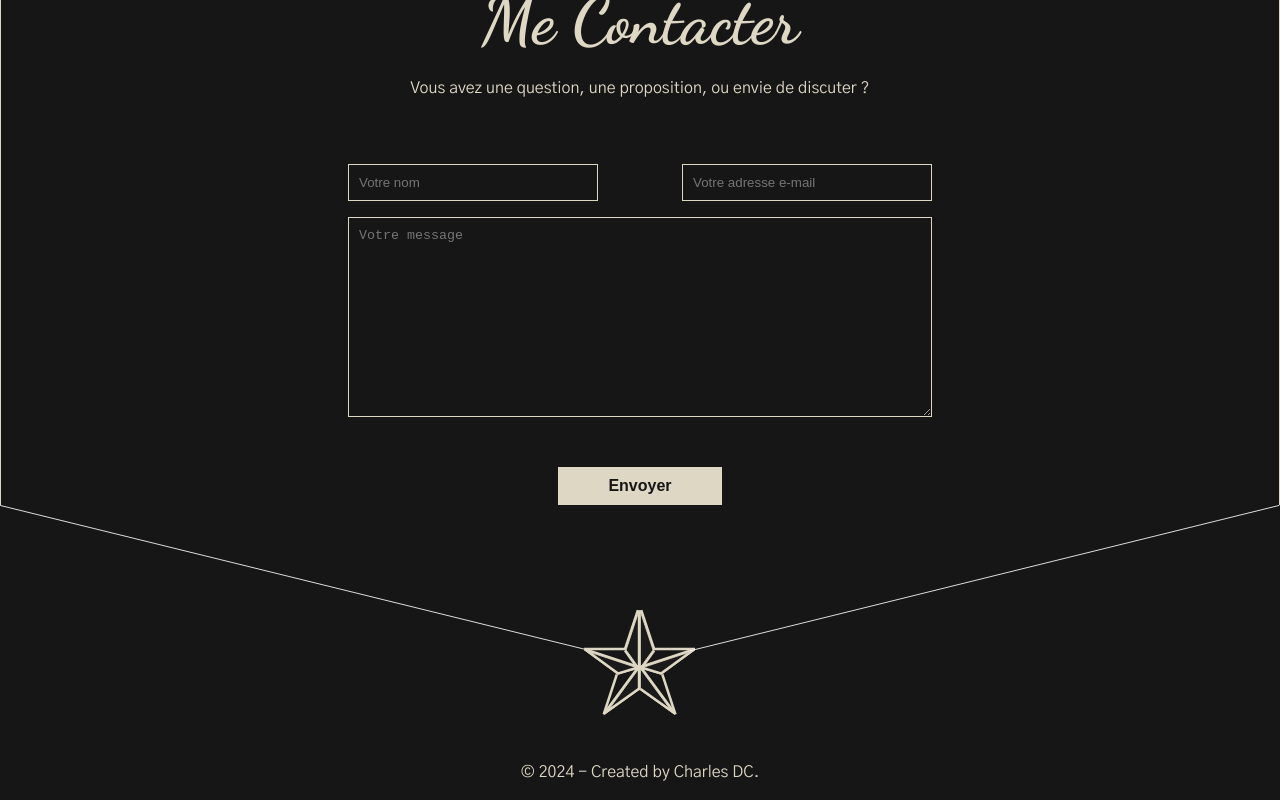
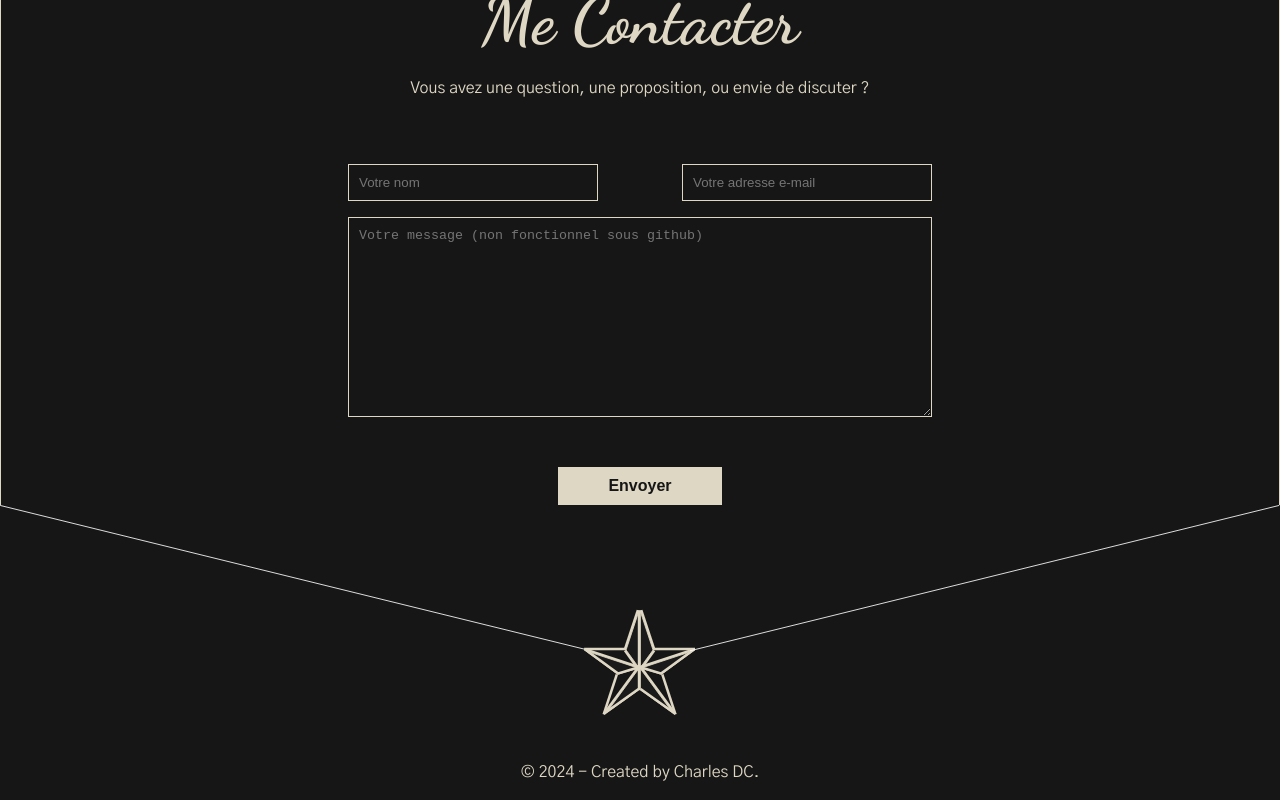
Before and after one commit to CHRLDC/Portfolio, a plain HTML site: page index.html in a window 1280 px wide. Shown: the part 3682-4482 px from the top of the page. Drawn offline with nearby package versions, Linux system fonts and the light colour scheme; a script that the page names is missing.

Commit message:
Update index.html
maj

```diff
--- a/index.html
+++ b/index.html
@@ -1,5 +1,6 @@
 <!DOCTYPE html>
 <html lang="fr">
+
 <head>
     <!-- Méta-informations -->
     <meta charset="UTF-8">
@@ -13,6 +14,7 @@
     <link href="https://unpkg.com/aos@2.3.1/dist/aos.css" rel="stylesheet">
     <link rel="stylesheet" href="./style.css">
 </head>
+
 <body>
     <main>
         <!-- HOME -->
@@ -86,7 +88,9 @@
                             <span class="halo"></span>
                             <h4 class="mrgB16">Qui suis-je ?</h4>
                             <p>
-                                Fort d'une expérience préalable en tant que responsable après-vente dans le secteur automobile, j'ai récemment amorcé une transition vers le monde du développement web et des applications.  Passionné par la technologie, je
+                                Fort d'une expérience préalable en tant que responsable après-vente dans le secteur
+                                automobile, j'ai récemment amorcé une transition vers le monde du développement web et
+                                des applications. Passionné par la technologie, je
                                 m'efforce
                                 de
                                 créer
@@ -226,7 +230,8 @@
                             </div>
                         </div>
                         <div class="mrgB45">
-                            <textarea id="message" name="message" placeholder="Votre message"></textarea>
+                            <textarea id="message" name="message"
+                                placeholder="Votre message (non fonctionnel sous github)"></textarea>
                             <p class="p-error d-none mB5" id="error-message">Error</p>
                         </div>
                         <div>
@@ -250,4 +255,5 @@
     <script src="https://unpkg.com/aos@2.3.1/dist/aos.js"></script>
     <script src="./app.js" defer></script>
 </body>
+
 </html>
```
